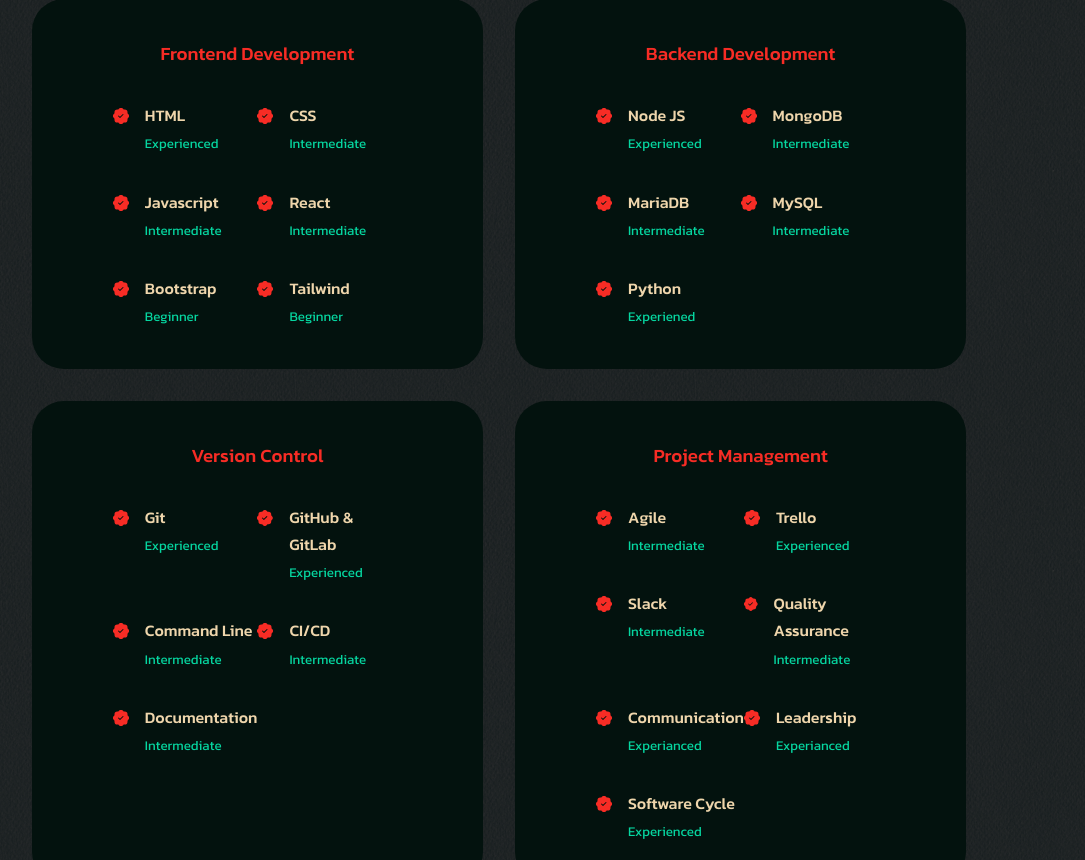
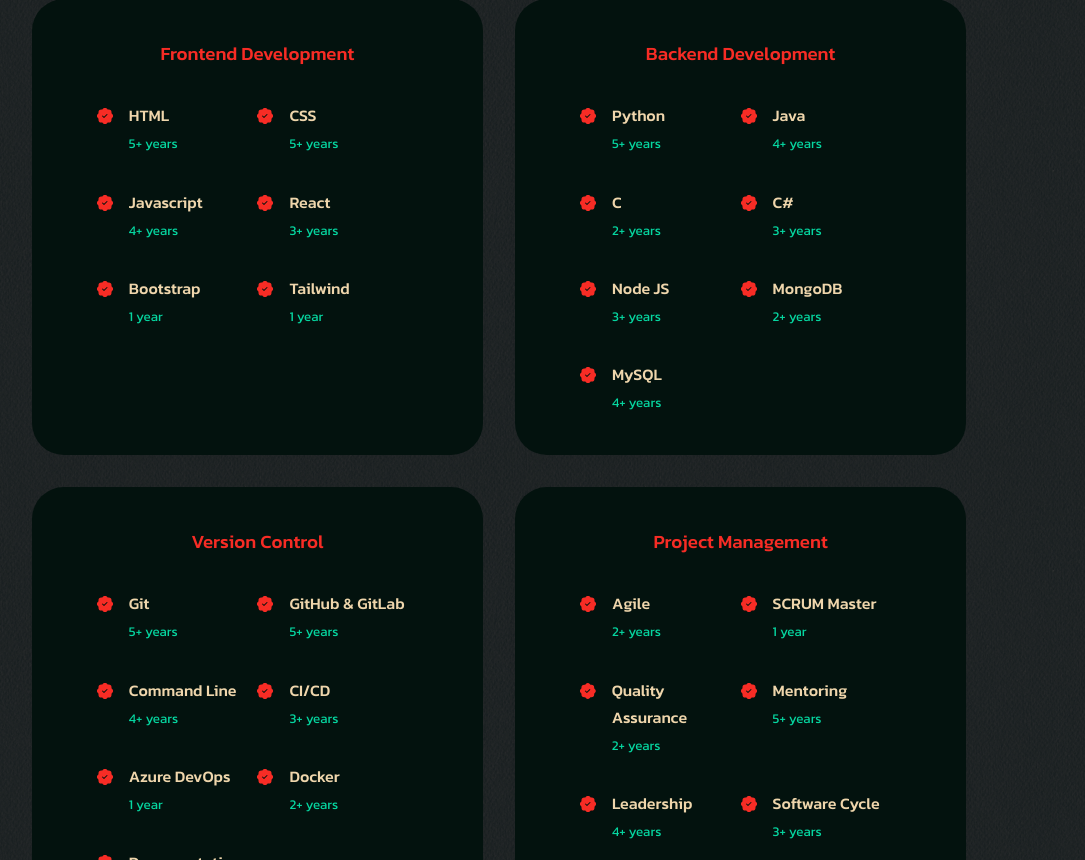
Before and after one commit to TravisLoganT/portfolio-v2, a React (Create React App) app: page / in a window 1280 px wide. Shown: the part 1980-2840 px from the top of the page, without its empty margins (141-1226 px from the left). Built offline with nearby package versions, Linux system fonts and the light colour scheme.

Commit message:
updated the experience section

```diff
--- a/src/components/experience/Experience.css
+++ b/src/components/experience/Experience.css
@@ -6,7 +6,7 @@
 
 .experience__container > div {
   background: var(--color-bg-variance);
-  padding: 2.4rem 5rem;
+  padding: 2.4rem 4rem;
   border-radius: 2rem;
   border: 1px solid transparent;
   transition: var(--transition);
--- a/src/components/experience/Experience.jsx
+++ b/src/components/experience/Experience.jsx
@@ -18,7 +18,7 @@ const Experience = () => {
 							<BsFillPatchCheckFill className="experience__details-icon" />
 							<div>
 								<h4>HTML</h4>
-                <small className="text-light">Experienced</small>
+								<small className="text-light">5+ years</small>
 							</div>
 						</article>
 
@@ -27,7 +27,7 @@ const Experience = () => {
 							<BsFillPatchCheckFill className="experience__details-icon" />
 							<div>
 								<h4>CSS</h4>
-                <small className="text-light">Intermediate</small>
+								<small className="text-light">5+ years</small>
 							</div>
 						</article>
 
@@ -36,7 +36,7 @@ const Experience = () => {
 							<BsFillPatchCheckFill className="experience__details-icon" />
 							<div>
 								<h4>Javascript</h4>
-                <small className="text-light">Intermediate</small>
+								<small className="text-light">4+ years</small>
 							</div>
 						</article>
 
@@ -45,7 +45,7 @@ const Experience = () => {
 							<BsFillPatchCheckFill className="experience__details-icon" />
 							<div>
 								<h4>React</h4>
-                <small className="text-light">Intermediate</small>
+								<small className="text-light">3+ years</small>
 							</div>
 						</article>
 
@@ -54,7 +54,7 @@ const Experience = () => {
 							<BsFillPatchCheckFill className="experience__details-icon" />
 							<div>
 								<h4>Bootstrap</h4>
-                <small className="text-light">Beginner </small>
+								<small className="text-light">1 year </small>
 							</div>
 						</article>
 
@@ -63,7 +63,7 @@ const Experience = () => {
 							<BsFillPatchCheckFill className="experience__details-icon" />
 							<div>
 								<h4>Tailwind</h4>
-                <small className="text-light">Beginner</small>
+								<small className="text-light">1 year</small>
 							</div>
 						</article>
 					</div>
@@ -78,8 +78,8 @@ const Experience = () => {
 						<article className="experience__details">
 							<BsFillPatchCheckFill className="experience__details-icon" />
 							<div>
-                <h4>Node JS</h4>
-                <small className="text-light">Experienced</small>
+								<h4>Python</h4>
+								<small className="text-light">5+ years</small>
 							</div>
 						</article>
 
@@ -87,8 +87,8 @@ const Experience = () => {
 						<article className="experience__details">
 							<BsFillPatchCheckFill className="experience__details-icon" />
 							<div>
-                <h4>MongoDB</h4>
-                <small className="text-light">Intermediate</small>
+								<h4>Java</h4>
+								<small className="text-light">4+ years</small>
 							</div>
 						</article>
 
@@ -96,8 +96,8 @@ const Experience = () => {
 						<article className="experience__details">
 							<BsFillPatchCheckFill className="experience__details-icon" />
 							<div>
-                <h4>MariaDB</h4>
-                <small className="text-light">Intermediate</small>
+								<h4>C</h4>
+								<small className="text-light">2+ years</small>
 							</div>
 						</article>
 
@@ -105,17 +105,36 @@ const Experience = () => {
 						<article className="experience__details">
 							<BsFillPatchCheckFill className="experience__details-icon" />
 							<div>
-                <h4>MySQL</h4>
-                <small className="text-light">Intermediate</small>
+								<h4>C#</h4>
+								<small className="text-light">3+ years</small>
 							</div>
 						</article>
 
 						{/* experience 5 */}
+
 						<article className="experience__details">
 							<BsFillPatchCheckFill className="experience__details-icon" />
 							<div>
-                <h4>Python</h4>
-                <small className="text-light">Experiened</small>
+								<h4>Node JS</h4>
+								<small className="text-light">3+ years</small>
+							</div>
+						</article>
+
+						{/* experience 6 */}
+						<article className="experience__details">
+							<BsFillPatchCheckFill className="experience__details-icon" />
+							<div>
+								<h4>MongoDB</h4>
+								<small className="text-light">2+ years</small>
+							</div>
+						</article>
+
+						{/* experience 8 */}
+						<article className="experience__details">
+							<BsFillPatchCheckFill className="experience__details-icon" />
+							<div>
+								<h4>MySQL</h4>
+								<small className="text-light">4+ years</small>
 							</div>
 						</article>
 					</div>
@@ -131,7 +150,7 @@ const Experience = () => {
 							<BsFillPatchCheckFill className="experience__details-icon" />
 							<div>
 								<h4>Git</h4>
-                <small className="text-light">Experienced</small>
+								<small className="text-light">5+ years</small>
 							</div>
 						</article>
 
@@ -140,7 +159,7 @@ const Experience = () => {
 							<BsFillPatchCheckFill className="experience__details-icon" />
 							<div>
 								<h4>GitHub & GitLab</h4>
-                <small className="text-light">Experienced</small>
+								<small className="text-light">5+ years</small>
 							</div>
 						</article>
 
@@ -149,7 +168,7 @@ const Experience = () => {
 							<BsFillPatchCheckFill className="experience__details-icon" />
 							<div>
 								<h4>Command Line</h4>
-                <small className="text-light">Intermediate</small>
+								<small className="text-light">4+ years</small>
 							</div>
 						</article>
 
@@ -158,7 +177,23 @@ const Experience = () => {
 							<BsFillPatchCheckFill className="experience__details-icon" />
 							<div>
 								<h4>CI/CD</h4>
-                <small className="text-light">Intermediate</small>
+								<small className="text-light">3+ years</small>
+							</div>
+						</article>
+
+						<article className="experience__details">
+							<BsFillPatchCheckFill className="experience__details-icon" />
+							<div>
+								<h4>Azure DevOps</h4>
+								<small className="text-light">1 year</small>
+							</div>
+						</article>
+
+						<article className="experience__details">
+							<BsFillPatchCheckFill className="experience__details-icon" />
+							<div>
+								<h4>Docker</h4>
+								<small className="text-light">2+ years</small>
 							</div>
 						</article>
 
@@ -167,7 +202,7 @@ const Experience = () => {
 							<BsFillPatchCheckFill className="experience__details-icon" />
 							<div>
 								<h4>Documentation</h4>
-                <small className="text-light">Intermediate</small>
+								<small className="text-light">4+ years</small>
 							</div>
 						</article>
 					</div>
@@ -183,7 +218,7 @@ const Experience = () => {
 							<BsFillPatchCheckFill className="experience__details-icon" />
 							<div>
 								<h4>Agile</h4>
-                <small className="text-light">Intermediate</small>
+								<small className="text-light">2+ years</small>
 							</div>
 						</article>
 
@@ -191,8 +226,8 @@ const Experience = () => {
 						<article className="experience__details">
 							<BsFillPatchCheckFill className="experience__details-icon" />
 							<div>
-                <h4>Trello</h4>
-                <small className="text-light">Experienced</small>
+								<h4>SCRUM Master</h4>
+								<small className="text-light">1 year</small>
 							</div>
 						</article>
 
@@ -200,8 +235,8 @@ const Experience = () => {
 						<article className="experience__details">
 							<BsFillPatchCheckFill className="experience__details-icon" />
 							<div>
-                <h4>Slack</h4>
-                <small className="text-light">Intermediate</small>
+								<h4>Quality Assurance</h4>
+								<small className="text-light">2+ years</small>
 							</div>
 						</article>
 
@@ -209,8 +244,8 @@ const Experience = () => {
 						<article className="experience__details">
 							<BsFillPatchCheckFill className="experience__details-icon" />
 							<div>
-                <h4>Quality Assurance</h4>
-                <small className="text-light">Intermediate</small>
+								<h4>Mentoring</h4>
+								<small className="text-light">5+ years</small>
 							</div>
 						</article>
 
@@ -218,8 +253,8 @@ const Experience = () => {
 						<article className="experience__details">
 							<BsFillPatchCheckFill className="experience__details-icon" />
 							<div>
-                <h4>Communication</h4>
-                <small className="text-light">Experianced</small>
+								<h4>Leadership</h4>
+								<small className="text-light">4+ years</small>
 							</div>
 						</article>
 
@@ -227,17 +262,8 @@ const Experience = () => {
 						<article className="experience__details">
 							<BsFillPatchCheckFill className="experience__details-icon" />
 							<div>
-                <h4>Leadership</h4>
-                <small className="text-light">Experianced</small>
-              </div>
-            </article>
-
-            {/* experience 7 */}
-            <article className="experience__details">
-              <BsFillPatchCheckFill className="experience__details-icon" />
-              <div>
 								<h4>Software Cycle</h4>
-                <small className="text-light">Experienced</small>
+								<small className="text-light">3+ years</small>
 							</div>
 						</article>
 					</div>
```
Lines whose indentation alone changed are shown as unchanged.
